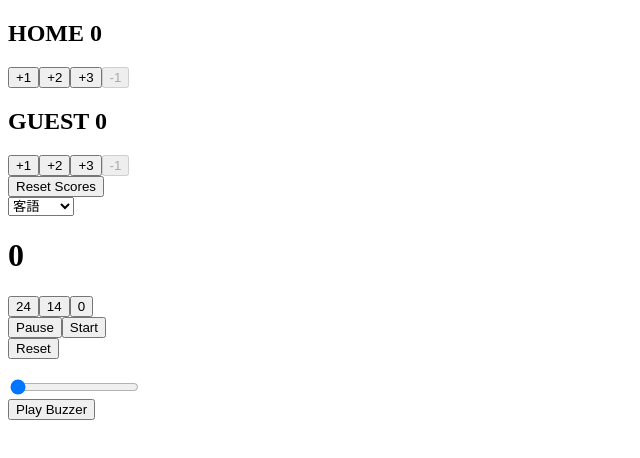
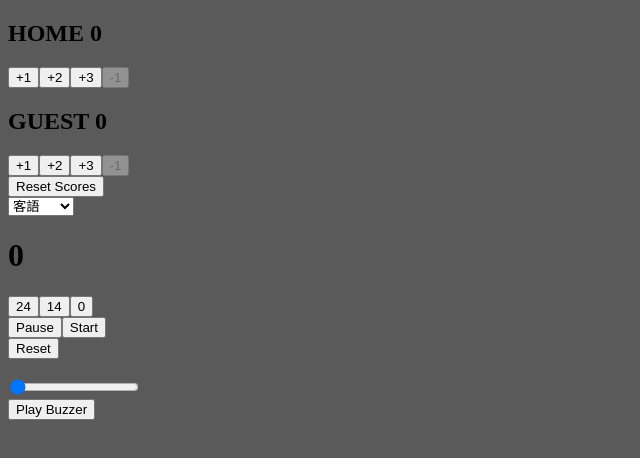
Before and after one commit to ShihShihDer/basketball-scoreboard, an Angular app: page / in a window 1280 px wide. Shown: the top 458 px of the page, without its empty margins (0-640 px from the left). Built offline with nearby package versions, Linux system fonts and the light colour scheme.

Commit message:
Update language to Chinese in index.html and add background color to body in styles.scss

```diff
--- a/src/index.html
+++ b/src/index.html
@@ -1,13 +1,22 @@
 <!doctype html>
-<html lang="en">
+<html lang="zh">
+
 <head>
   <meta charset="utf-8">
   <title>BasketballScoreboard</title>
   <base href="/">
   <meta name="viewport" content="width=device-width, initial-scale=1">
   <link rel="icon" type="image/x-icon" href="favicon.ico">
+  <style>
+    html {
+      margin: 0;
+      padding: 0;
+    }
+  </style>
 </head>
+
 <body>
   <app-root></app-root>
 </body>
+
 </html>
--- a/src/styles.scss
+++ b/src/styles.scss
@@ -1 +1,4 @@
 /* You can add global styles to this file, and also import other style files */
+body {
+  background-color: #5a5a5a;
+}
```
